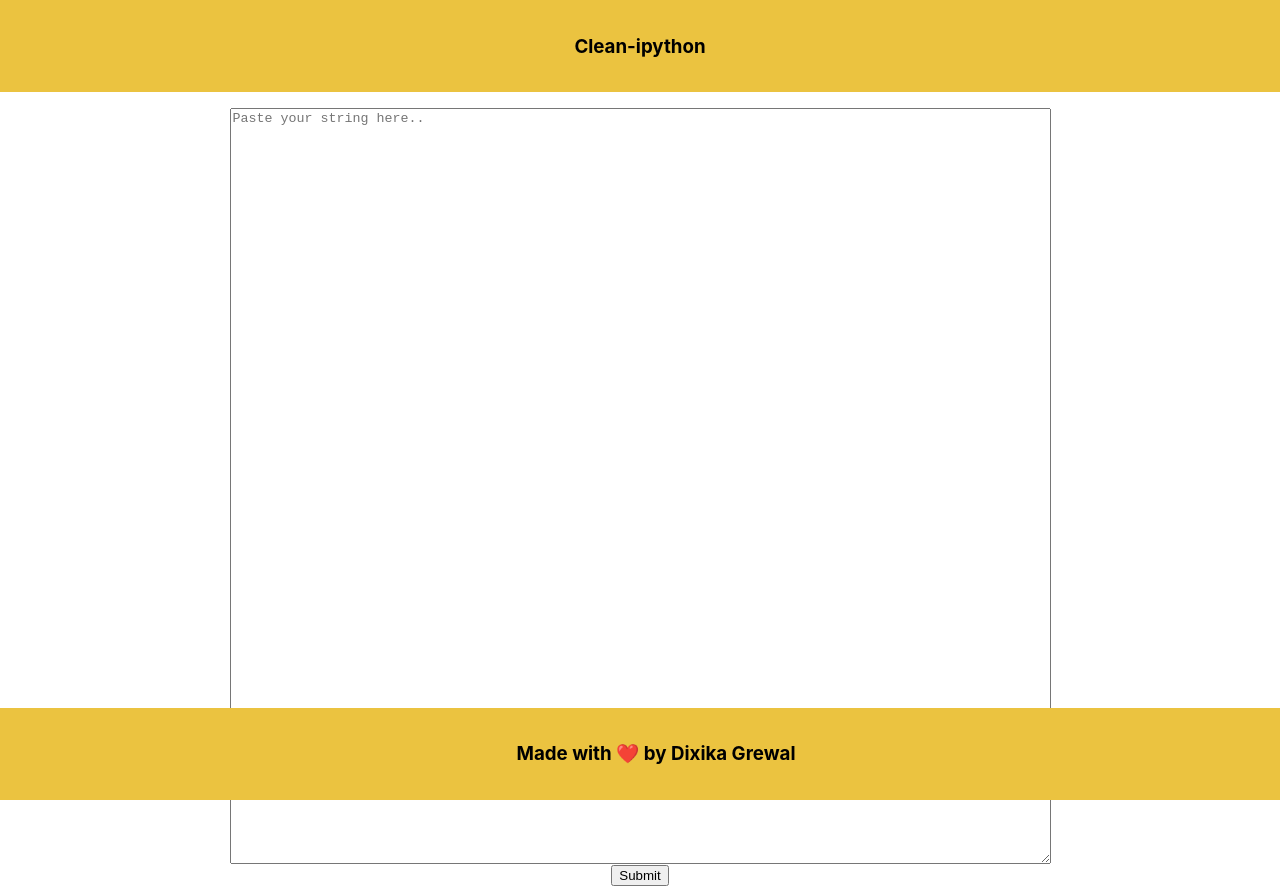
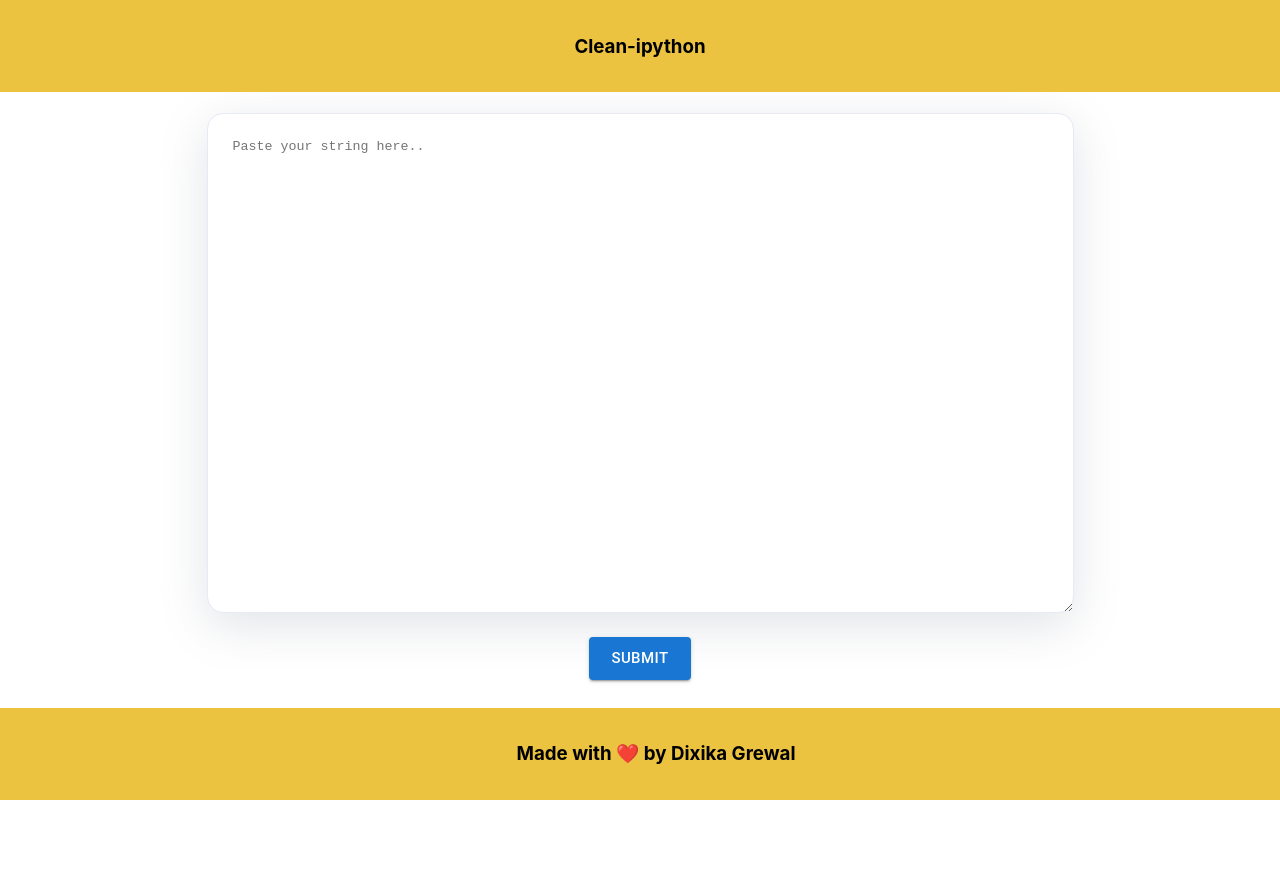
Before and after one commit to dixg/clean-ipython, a React (Create React App) app: page / in a window 1280 px wide. After the commit the page ends 800 px from the top, so only its background shows below. Built offline with nearby package versions, Linux system fonts and the light colour scheme.

Commit message:
user interface update - flexbox and material ui

```diff
--- a/package.json
+++ b/package.json
@@ -3,6 +3,9 @@
   "version": "0.1.0",
   "private": true,
   "dependencies": {
+    "@emotion/react": "^11.7.1",
+    "@emotion/styled": "^11.6.0",
+    "@mui/material": "^5.3.0",
     "@testing-library/jest-dom": "^5.16.1",
     "@testing-library/react": "^12.1.2",
     "@testing-library/user-event": "^13.5.0",
--- a/src/App.css
+++ b/src/App.css
@@ -1,5 +1,48 @@
 .App {
   text-align: center;
+  height: 100vh;
+}
+
+.header {
+  position: sticky;
+  background: white;
+  padding: 1rem;
+  background-color: rgb(235, 195, 64);
+  margin-bottom: 1rem;
+  top: 0;
+  left: 0;
+}
+.wrapper {
+
+  height: 72%;
+  width: auto;
+  /* margin-right: auto; */
+  /* margin-left: auto; */
+  /* max-width: 960px; */
+  /* padding-right: 10px; */
+  /* padding-left: 10px; */
+  display: flex;
+  flex-direction: column;
+  align-items: center;
+  justify-content: center;
+
+}
+
+#textarea {
+  box-sizing: border-box;
+  height: 500px;
+  /* border: 1px solid; */
+  padding: 10px;
+  border-radius: 41px;
+  box-shadow: 0 12px 48px rgb(105 113 136 / 20%);
+  background: #fff;
+  border: 1px solid #e7e9f5;
+  border-radius: 16px;
+  padding: 25px;
+}
+.submit-button{
+  margin-top: 20px;
+
 }
 
 .footer {
@@ -12,24 +55,8 @@
   width: 100%;
 }
 
-.header-fixed-top {
-  position: sticky;
-  background: white;
-  padding: 1rem;
-  background-color: rgb(235, 195, 64);
-  margin-bottom: 1rem;
-  top: 0;
-  left: 0;
-
-}
-
-.box{
-  display: flex;
-  justify-content: center;
-}
-
-@media (prefers-reduced-motion: no-preference) {
+/* @media (prefers-reduced-motion: no-preference) {
   .App-logo {
     animation: App-logo-spin infinite 20s linear;
   }
-}
+} */
--- a/src/App.js
+++ b/src/App.js
@@ -1,5 +1,9 @@
 import "./App.css";
 import React, { useState } from "react";
+import Button from '@mui/material/Button';
+import Stack from '@mui/material/Stack';
+// import Button from '@mui/material/Button';
+
 
 function App() {
   let [result, setResult] = useState("");
@@ -7,32 +11,30 @@ function App() {
   const handleSubmit = (event) => {
     console.log("onSubmit");
     var coList = result.split("\n");
-    var spacesAtStart=0
+    var spacesAtStart = 0;
 
-    const numSpace_list=[]
+    const numSpace_list = [];
 
     for (let i = 0; i < coList.length; i++) {
       coList[i] = coList[i].replace(/   *...: |   *...:|In.*]: *| .*]: /gs, "");
 
-      var curr_ele=coList[i]
+      var curr_ele = coList[i];
 
-      if (curr_ele.length >0){
-        var spacesAtStart=curr_ele.length - curr_ele.trimStart().length;
-        numSpace_list.push(spacesAtStart)
-        console.log("No. of spaces from start   =", spacesAtStart,curr_ele)
-
+      if (curr_ele.length > 0) {
+        var spacesAtStart = curr_ele.length - curr_ele.trimStart().length;
+        numSpace_list.push(spacesAtStart);
+        console.log("No. of spaces from start   =", spacesAtStart, curr_ele);
       }
     }
-    let minSpace=Math.min.apply(Math, numSpace_list)
-    console.log("Min spaces =",numSpace_list, minSpace)
+    let minSpace = Math.min.apply(Math, numSpace_list);
+    console.log("Min spaces =", numSpace_list, minSpace);
 
-    if (minSpace>0){
+    if (minSpace > 0) {
       for (let i = 0; i < coList.length; i++) {
-        var curr_ele=coList[i]
-        coList[i]=coList[i].slice(8)
-        console.log(coList[i])
+        var curr_ele = coList[i];
+        coList[i] = coList[i].slice(8);
+        console.log(coList[i]);
       }
-
     }
     // for (let i = 0; i < coList.length; i++) {
     //   var curr_ele=coList[i]
@@ -40,7 +42,7 @@ function App() {
     //   console.log(coList[i])
     // }
 
-    console.log("coList",coList)
+    console.log("coList", coList);
     let processed_text = coList.join("\n");
     event.preventDefault();
     setResult(processed_text);
@@ -65,22 +67,24 @@ function App() {
   );
   return (
     <div className="App">
-      <div className="header-fixed-top cbp-af-header">
+      <div className="header">
         <h3>Clean-ipython</h3>
       </div>
-
-      <div className="box">
+      <div className="wrapper">
+        <div className="text-area-box">
           <Textarea
             handleChange={onChangeHandler}
             processed_text={result}
             placeholder={"Paste your string here.."}
           />
         </div>
-
-      <div className="submit_button">
-        <button onClick={handleSubmit}>Submit</button>
+        {/* <Stack spacing={2} direction="row">
+        <Button variant="contained"onClick={handleSubmit}>Submit</Button>
+    </Stack> */}
+        <div className="submit-button">
+        <Button variant="contained"  size="large" onClick={handleSubmit}>Submit</Button>
         </div>
-
+      </div>
       <div className="footer">
         <h3>
           Made with <Emoji label="Heart" symbol="❤️" /> by Dixika Grewal
```
Also changed, not shown: 1 other file (tests, documents, lock files or other folders). Lines whose indentation alone changed are shown as unchanged.
